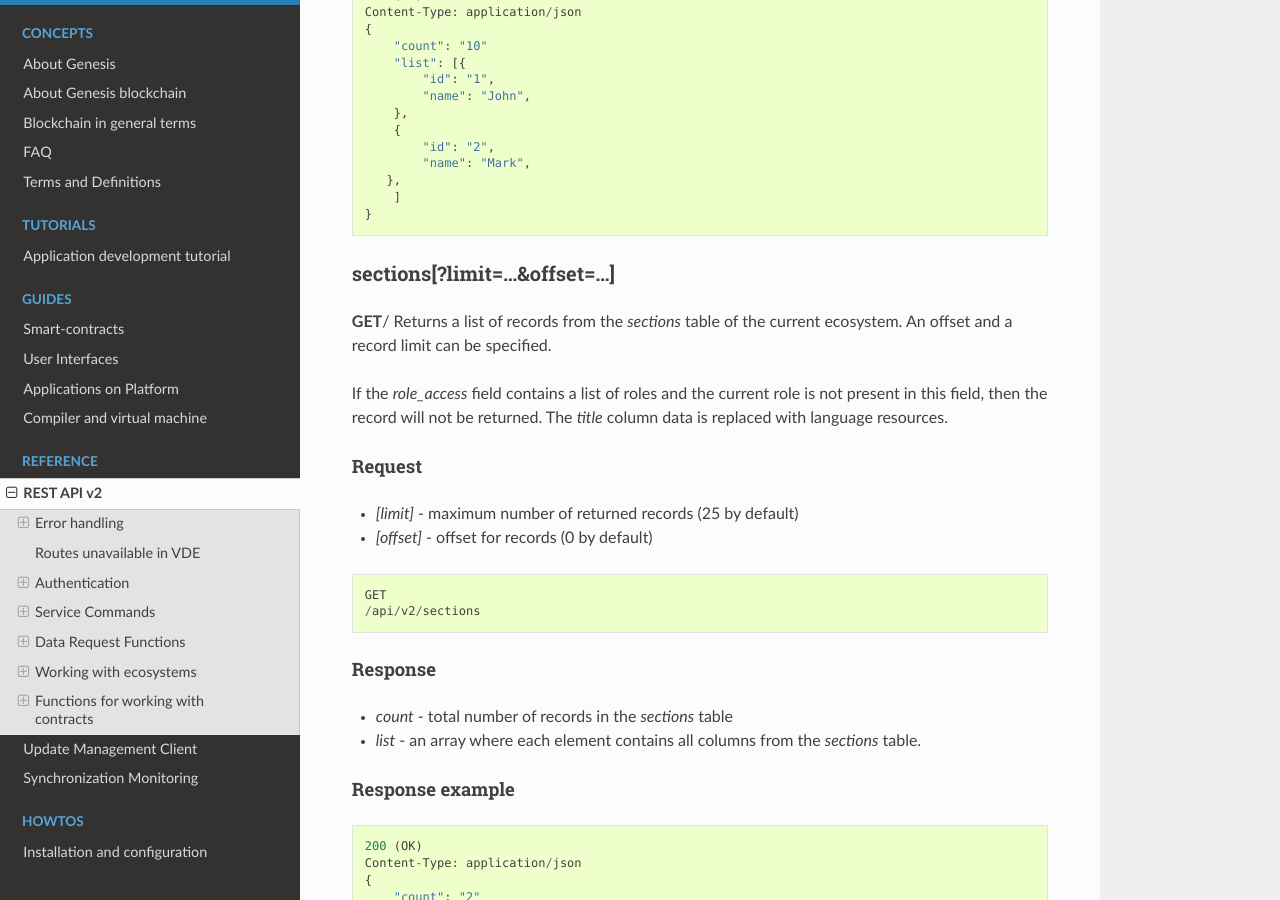
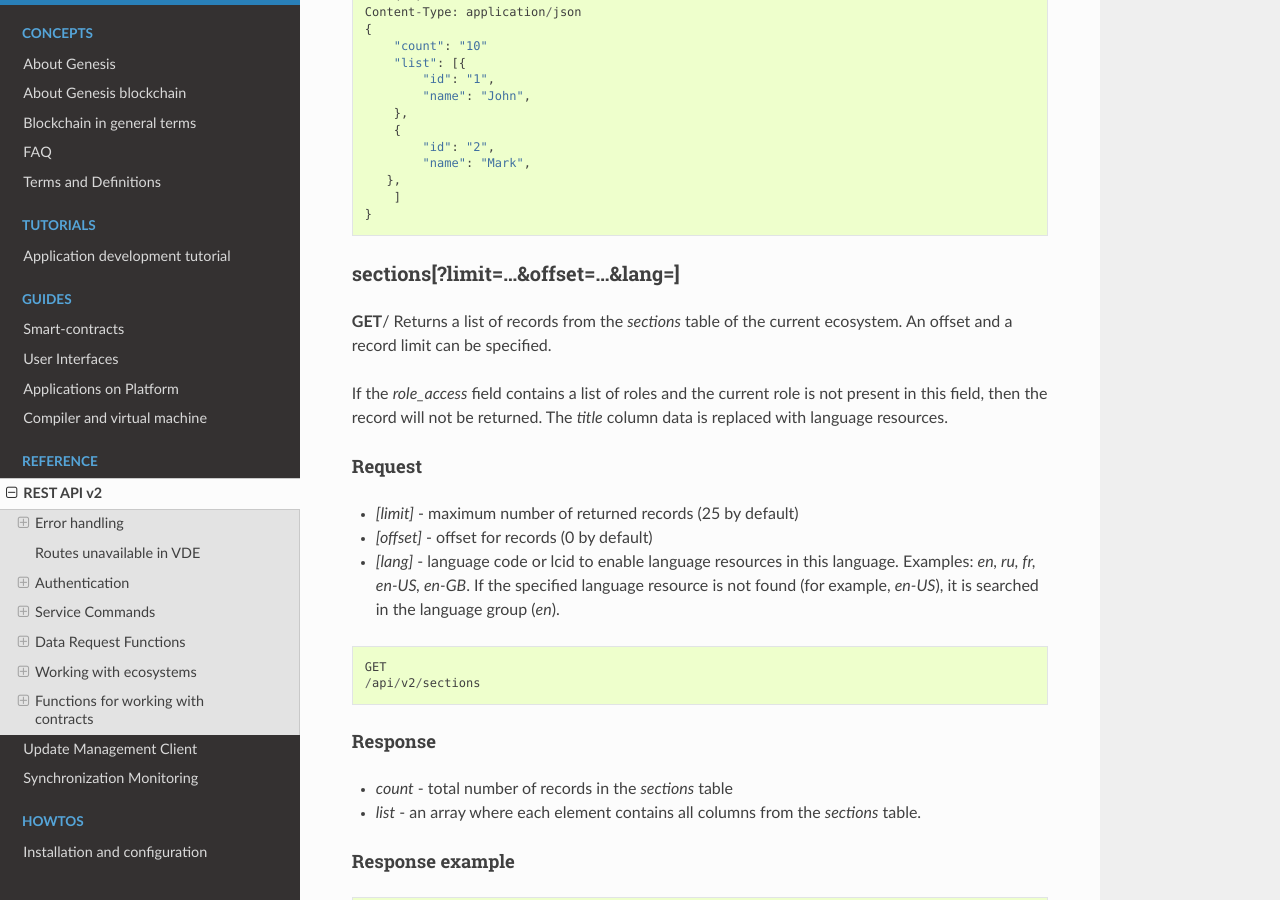
Before and after one commit to AplaProject/apla-docs-en, a Sphinx documentation site: the page built from source/reference/api2.rst, in a window 1280 px wide and 900 px high, scrolled down 19302 px. Built offline with Sphinx 7.4.7 and the Read the Docs theme 2.0.0, drawn with Linux system fonts in a browser that asks for light colours; some of the changed text lies outside the part shown.

Commit message:
add lang parameter to sections request

```diff
--- a/source/reference/api2.rst
+++ b/source/reference/api2.rst
@@ -1010,8 +1010,8 @@ Response example
     }
 
 
-sections[?limit=...&offset=...]
--------------------------------
+sections[?limit=...&offset=...&lang=]
+-------------------------------------
 
 **GET**/ Returns a list of records from the *sections* table of the current ecosystem. An offset and a record limit can be specified.
 
@@ -1022,6 +1022,8 @@ Request
 
 * *[limit]* - maximum number of returned records (25 by default)
 * *[offset]* - offset for records (0 by default)
+* *[lang]* - language code or lcid to enable language resources in this language. Examples: *en, ru, fr, en-US, en-GB*. If the specified language resource is not found (for example, *en-US*), it is searched in the language group (*en*).
+
 
 .. code-block:: default
 
```
